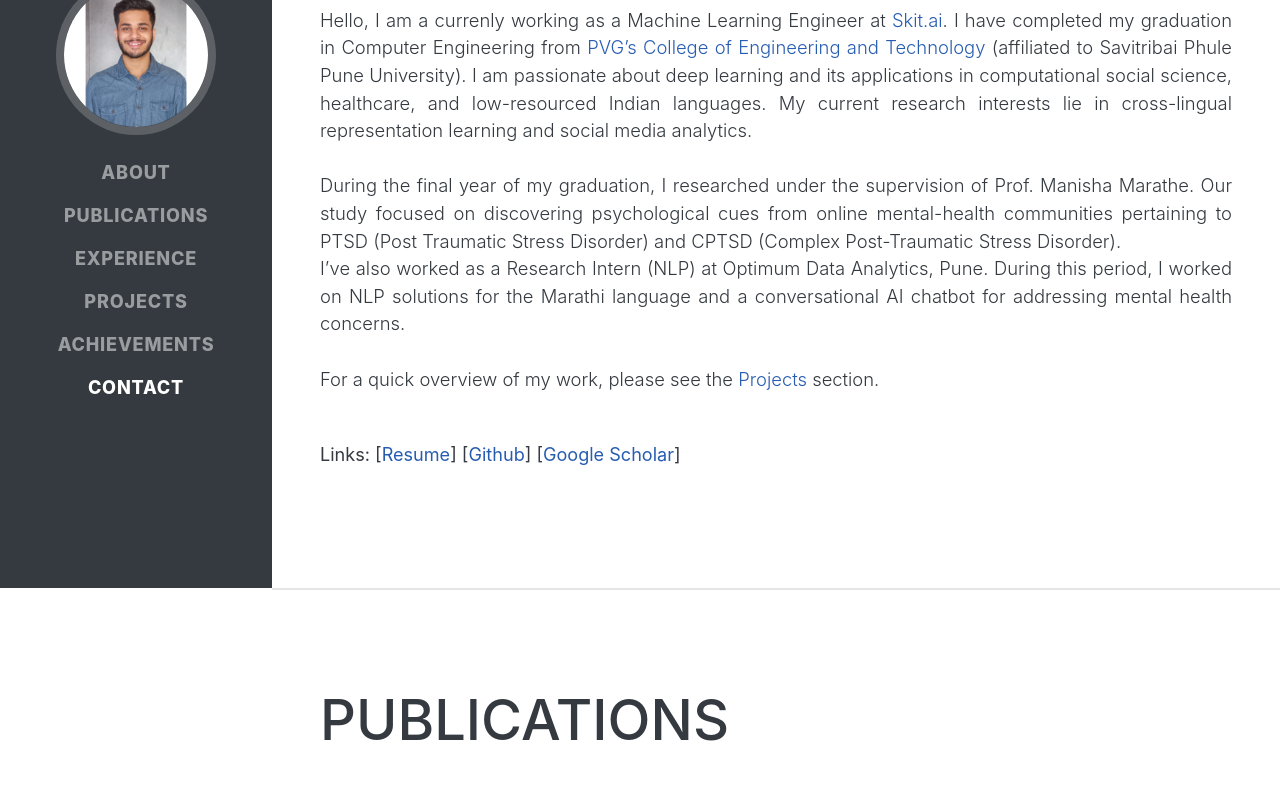
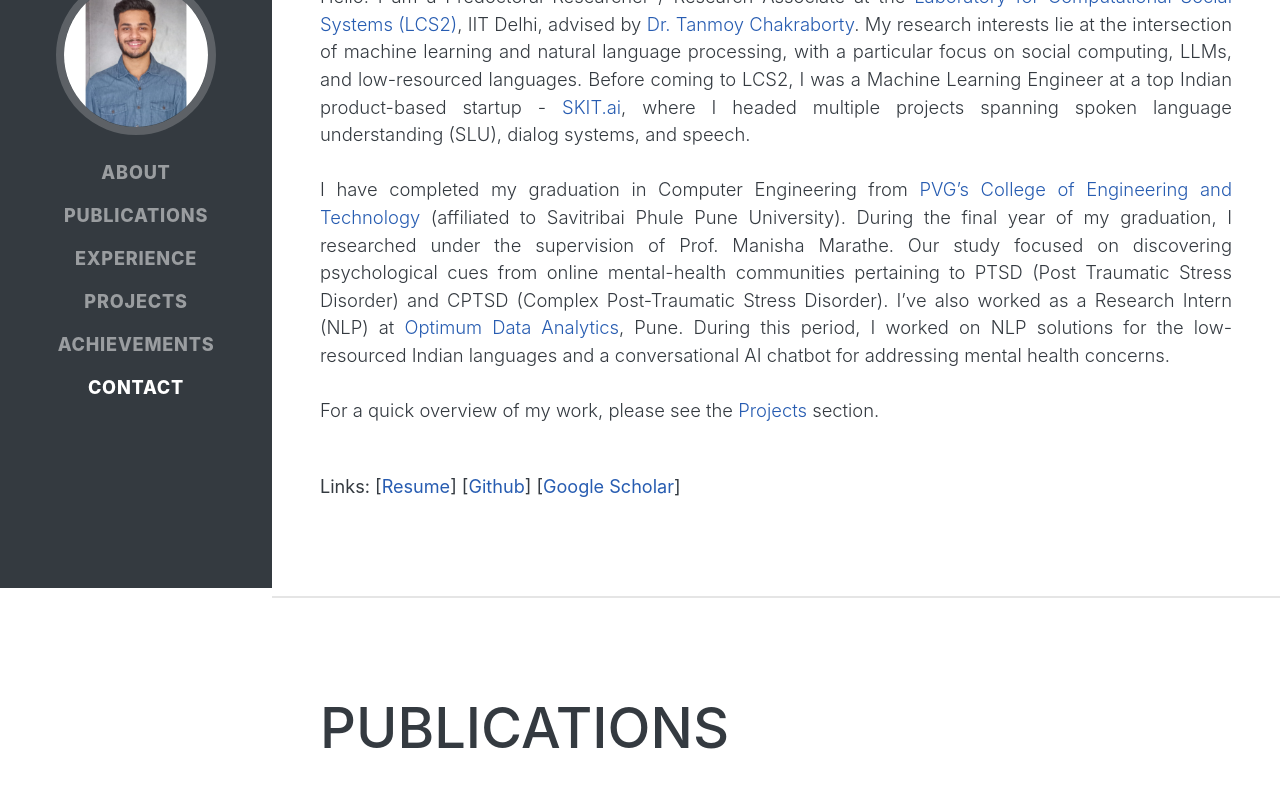
Before and after one commit to AmeyHengle/ameyhengle.github.io, a website: page index.html in a window 1280 px wide. Shown: the part 212-1002 px from the top of the page. Drawn offline with nearby package versions, Linux system fonts and the light colour scheme; a web font is replaced by a local one.

Commit message:
Update index.html

```diff
--- a/index.html
+++ b/index.html
@@ -54,7 +54,7 @@
                         <a target="_blank" href="mailto:name@email.com">ameyhengle22@gmail.com</a>
                     </div> -->
                     <br>
-                    <p class="lead mb-5" align = "justify">Hello, I am a currenly working as a Machine Learning Engineer at <a target="_blank" href="https://skit.ai/">Skit.ai</a>. I have completed my graduation in Computer Engineering from <a target="_blank" href="https://www.pvgcoet.ac.in/">PVG’s College
+                    <!-- <p class="lead mb-5" align = "justify">Hello, I am a currenly working as a Machine Learning Engineer at <a target="_blank" href="https://skit.ai/">Skit.ai</a>. I have completed my graduation in Computer Engineering from <a target="_blank" href="https://www.pvgcoet.ac.in/">PVG’s College
                         of Engineering and Technology </a>(affiliated to Savitribai Phule Pune University).
                         I am passionate about deep learning and its applications in computational social science, healthcare, and low-resourced Indian languages.
                         My current research interests lie in cross-lingual representation learning and social media analytics.
@@ -64,6 +64,19 @@
 
                         <br>I’ve also worked as a Research Intern (NLP) at Optimum Data Analytics, Pune. During this period, I worked on NLP solutions for the Marathi language and a conversational AI chatbot for addressing mental health concerns.
 
+                        <br><br> For a quick overview of my work, please see the <a target="_blank" href="#projects">Projects</a> section.
+
+                    </p> -->
+                    <p class="lead mb-5" align = "justify">Hello! I am a Predoctoral Researcher / Research Associate at the <a target="_blank" href="https://lcs2.in//">Laboratory for Computational Social Systems (LCS2)</a>, IIT Delhi, advised by <a target="_blank" href="https://www.tanmoychak.com/">Dr. Tanmoy Chakraborty</a>.
+                        My research interests lie at the intersection of machine learning and natural language processing, with a particular focus on social computing, LLMs, and low-resourced languages.
+                        Before coming to LCS2, I was a Machine Learning Engineer at a top Indian product-based startup - <a target="_blank" href="https://skit.ai/">SKIT.ai</a>, where I headed multiple projects spanning spoken language understanding (SLU), dialog systems, and speech.
+
+                        <br><br>
+                        I have completed my graduation in Computer Engineering from <a target="_blank" href="https://www.pvgcoet.ac.in/">PVG’s College
+                        of Engineering and Technology </a>(affiliated to Savitribai Phule Pune University).
+                        During the final year of my graduation, I researched under the supervision of Prof. Manisha Marathe.
+                        Our study focused on discovering psychological cues from online mental-health communities pertaining to PTSD (Post Traumatic Stress Disorder) and CPTSD (Complex  Post-Traumatic Stress Disorder).
+                        I’ve also worked as a Research Intern (NLP) at <a target="_blank" href="https://www.optimumdataanalytics.com//">Optimum Data Analytics</a>, Pune. During this period, I worked on NLP solutions for the low-resourced Indian languages and a conversational AI chatbot for addressing mental health concerns.
                         <br><br> For a quick overview of my work, please see the <a target="_blank" href="#projects">Projects</a> section.
 
                     </p>
```
